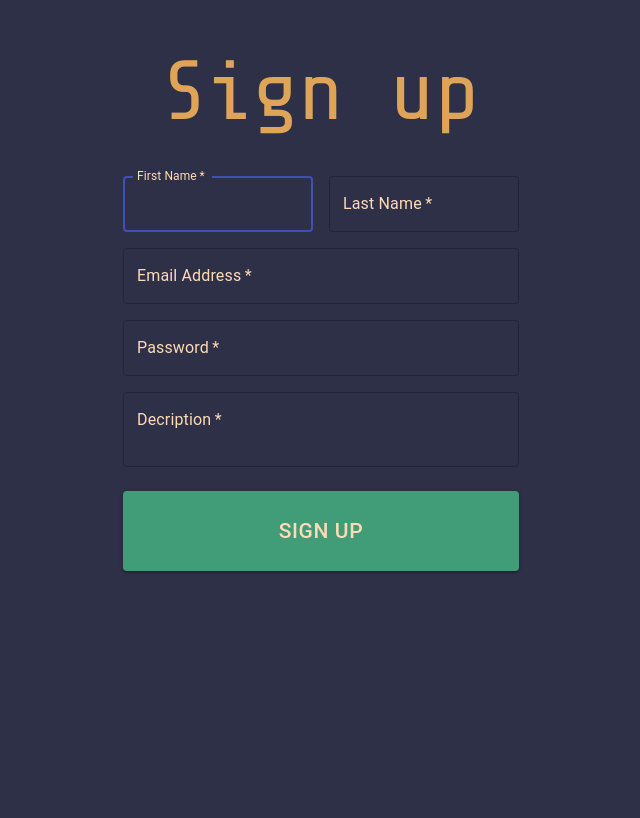
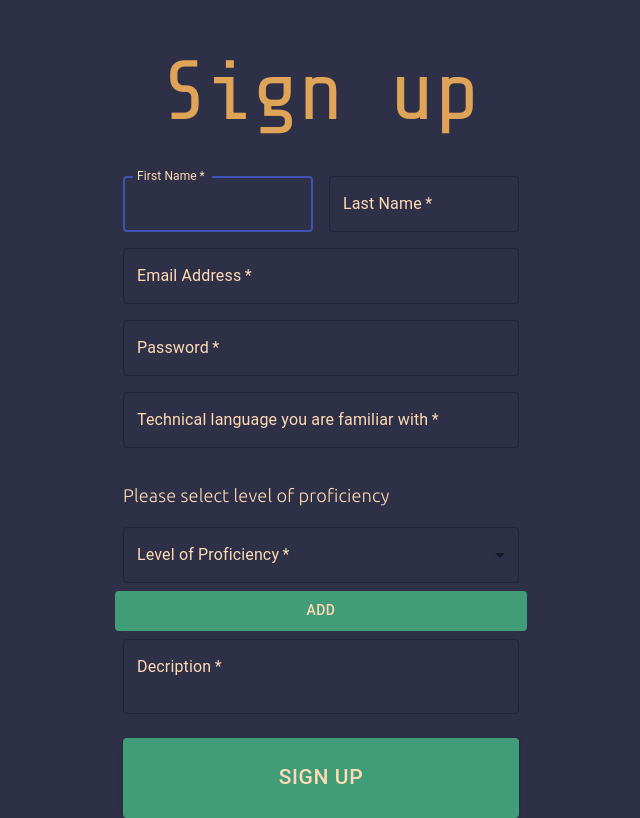
Before and after one commit to parth1o/projects4devs, a React (Create React App) app in the folder frontend/: page /signup in a window 1280 px wide. Shown: the part 112-930 px from the top of the page, without its empty margins (319-959 px from the left). Before the commit the page ends 800 px from the top, so only its background shows below. Built offline with nearby package versions, Linux system fonts and the light colour scheme.

Commit message:
Add skill

```diff
--- a/frontend/src/App.css
+++ b/frontend/src/App.css
@@ -13,10 +13,17 @@
   font-family: 'Share Tech Mono', monospace;
   color:#E0A458;
 }
-#email, #password, #firstName, #lastName, #description{
+#email, #password, #firstName, #lastName, #level, #language, #description {
   font-family: 'Ubuntu', sans-serif;
   color:#FFDBB5 !important;
   border-color: #419D78 !important;
+}
+.skill {
+  font-family: 'Ubuntu', sans-serif;
+  color:#FFDBB5 !important;
+  border-color: #419D78 !important;
+  margin-right: 0.2cm;
+  font-size: 1.3em;
 }
 #hi {
   margin-top: -20% !important;
@@ -44,6 +51,15 @@ html {
   color: #FFDBB5 !important;
   background-color:#419D78 !important;
 }
+.addbutton {
+  width: 100%;
+  height:5vh;
+  font-size: 1em !important;
+  font-family: 'Ubuntu', sans-serif;
+  border-color: #FFDBB5 !important;
+  color: #FFDBB5 !important;
+  background-color:#419D78 !important;
+}
 a {
   text-decoration: none;
 }
--- a/frontend/src/signup.js
+++ b/frontend/src/signup.js
@@ -7,8 +7,22 @@ import Grid from '@material-ui/core/Grid';
 import { makeStyles } from '@material-ui/core/styles';
 import Container from '@material-ui/core/Container';
 import { useHistory } from 'react-router-dom';
+import MenuItem from '@material-ui/core/MenuItem';
 
-
+const levels = [
+  {
+    value: 'Beginner',
+    label: 'Beginner',
+  },
+  {
+    value: 'Intermediate',
+    label: 'Intermediate',
+  },
+  {
+    value: 'Professional',
+    label: 'Professional',
+  },
+];
 const useStyles = makeStyles((theme) => ({
   paper: {
     marginTop: theme.spacing(8),
@@ -38,6 +52,9 @@ export default function SignUp() {
   const [lastName, setLastName] = useState('');
   const [email, setEmail] = useState('');
   const [password, setPassword] = useState('');
+  const [language, setLanguage] = useState('');
+  const [level, setLevel] = useState('');
+  const [skills, setSkills] = useState([]);
   const [description, setDescription] = useState('');
 
   const signUp = async () => {
@@ -51,6 +68,8 @@ export default function SignUp() {
         lastName,
         email,
         password,
+        language,
+        level,
         description
       })
     });
@@ -148,6 +167,50 @@ export default function SignUp() {
                 variant="outlined"
                 required
                 fullWidth
+                id="language"
+                label="Technical language you are familiar with"
+                name="language"
+                autoComplete="language"
+                onChange={event => setLanguage(event.target.value)}
+                value={language}
+              />
+            </Grid>
+            <Grid item xs={12}>
+              <p className="skill"> Please select level of proficiency</p>
+              <TextField
+              InputLabelProps={{
+                style: { color: '#FFDBB5' },
+              }}
+                variant="outlined"
+                required
+                fullWidth
+                select
+                name="level"
+                label="Level of Proficiency"
+                id="level"
+                value={level}
+                onChange={event => setLevel(event.target.value)}
+
+              >
+                {levels.map((option) => (
+                  <MenuItem key={option.value} value={option.value}>
+                  {option.label}
+                </MenuItem>
+                ))}
+              </TextField>
+            </Grid>
+            <Button className="addbutton" onClick={() => setSkills([...skills, {language, level}])}>Add</Button>
+            <div >{skills.map(skill => {
+              return <span className="skill" >{skill.language} - {skill.level}</span>
+              })}</div>
+            <Grid item xs={12}>
+              <TextField
+              InputLabelProps={{
+                style: { color: '#FFDBB5' },
+              }}
+                variant="outlined"
+                required
+                fullWidth
                 multiline
                 id="description"
                 placeholder="Write about your software devlopment experiences in here"
```
Also changed, not shown: 1 other file (tests, documents, lock files or other folders).
